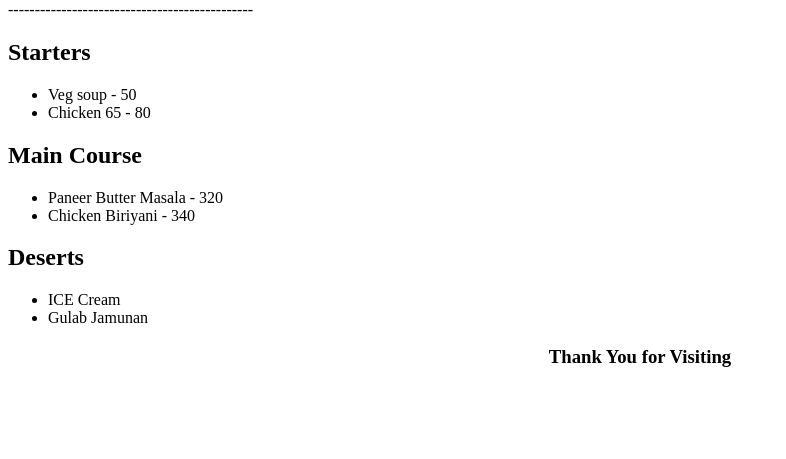
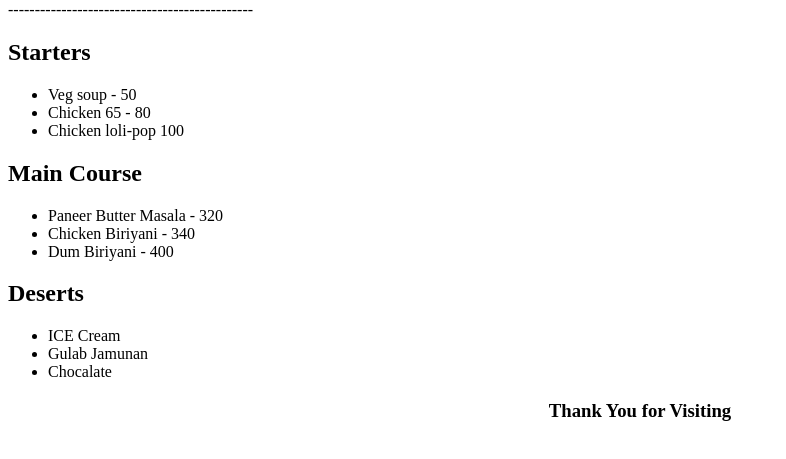
Before and after one commit to Sridhar1118/Frontend, a plain HTML site: page Menu.html in a window 1280 px wide. Shown: the part 79-538 px from the top of the page, without its empty margins (0-786 px from the left). Drawn offline with Linux system fonts and the light colour scheme.

Commit message:
version 2

```diff
--- a/Menu.html
+++ b/Menu.html
@@ -12,18 +12,21 @@
     <ul>
         <li>Veg soup - 50</li>
         <li>Chicken 65 - 80</li>
+        <li>Chicken loli-pop 100</li>
     </ul>
 
     <h2>Main Course</h2>
     <ul>
         <li>Paneer Butter Masala - 320</li>
         <li>Chicken Biriyani - 340</li>
+        <li>Dum Biriyani - 400</li>
     </ul>
 
       <h2>Deserts</h2>
       <ul>
         <li>ICE Cream</li>
         <li>Gulab Jamunan</li>
+        <li>Chocalate</li>
       </ul>
       <h3 style="text-align: center" bold>Thank You for Visiting</h3>
 </body>
```
